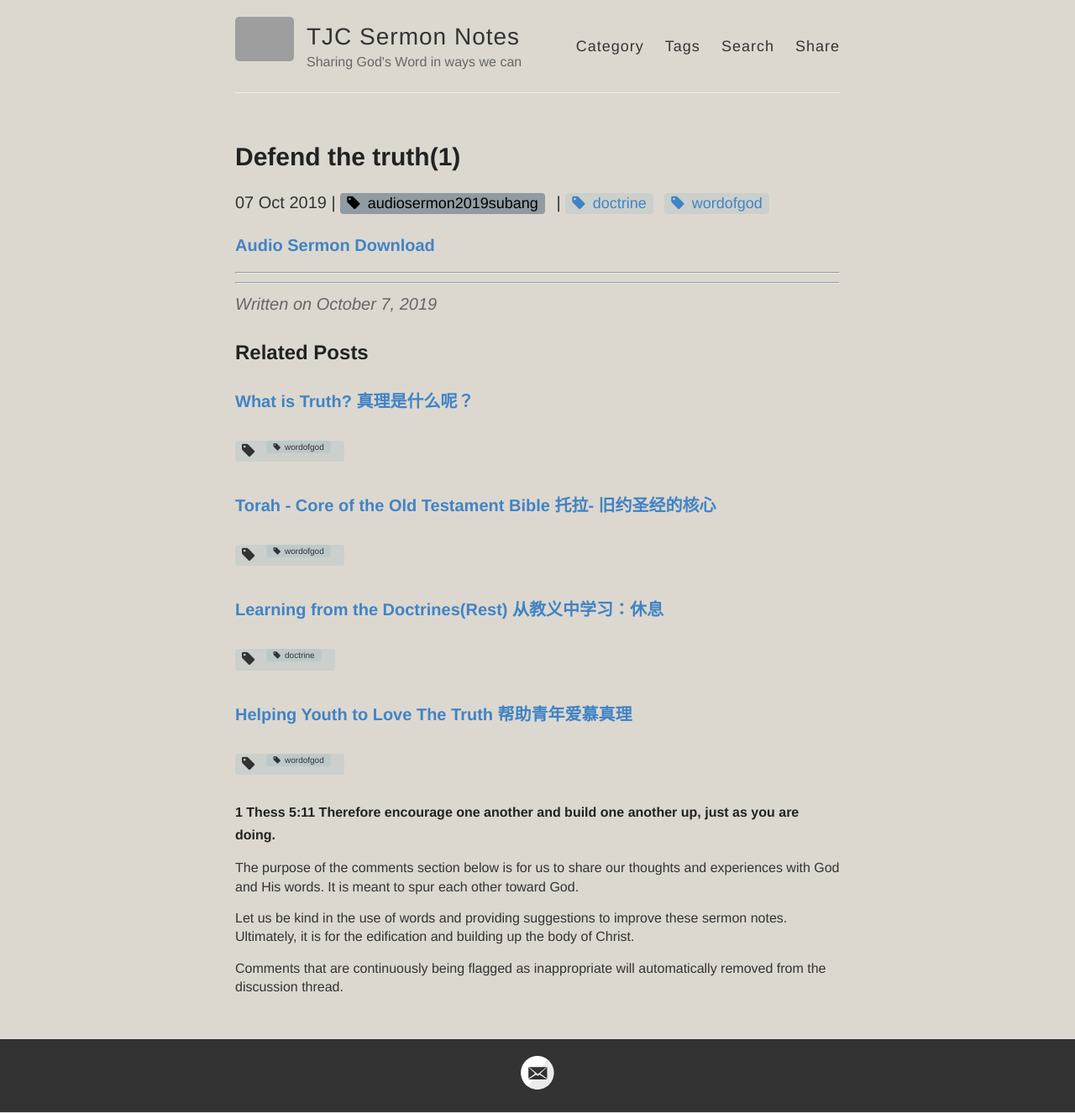
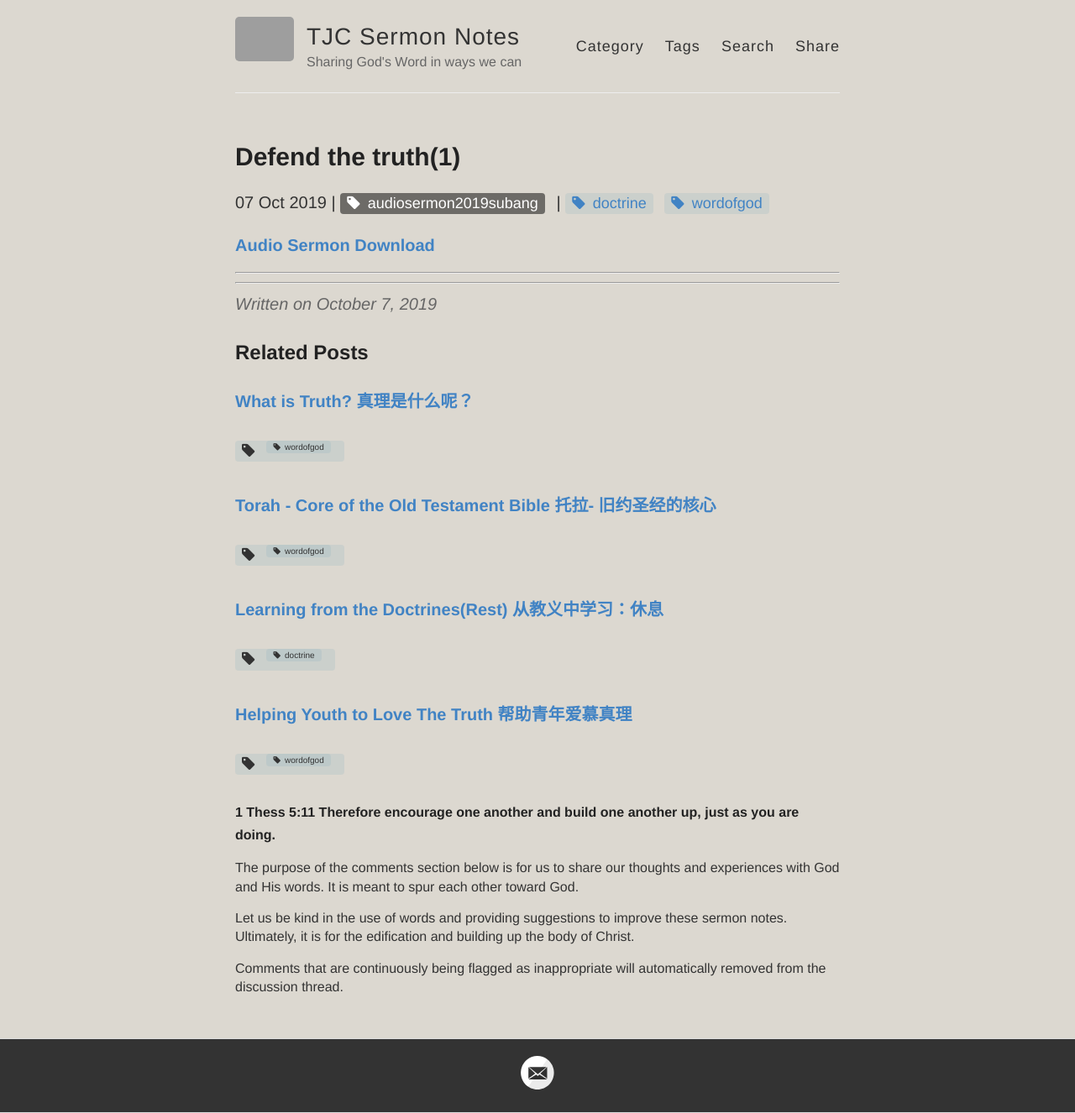
Before and after one commit to catchupTJC/catchuptjc.github.io, a Jekyll site: the page built from _posts/2019-10-07-Defend the truth(1) .md, in a window 1280 px wide. Shown: the whole page at 84% size. Built offline with Jekyll 4.4.1, drawn with Linux system fonts in a browser that asks for light colours; nearby versions of some CDN libraries; comment, search, counter and statistics services are not loaded; grey boxes are pictures that could not be loaded.

Commit message:
Update _variables.scss

```diff
--- a/_sass/_variables.scss
+++ b/_sass/_variables.scss
@@ -5,8 +5,8 @@
 //Cat Tag
 .cat-tag {
     display: inline-block;
-    background: rgba(144, 156, 161,1);
-    color: #000000;
+    background: rgba(0, 0, 0,0.5);
+    color: #ffffff;
     padding: 0 .5rem;
     margin-right: .5rem;
     border-radius: 4px;
```
